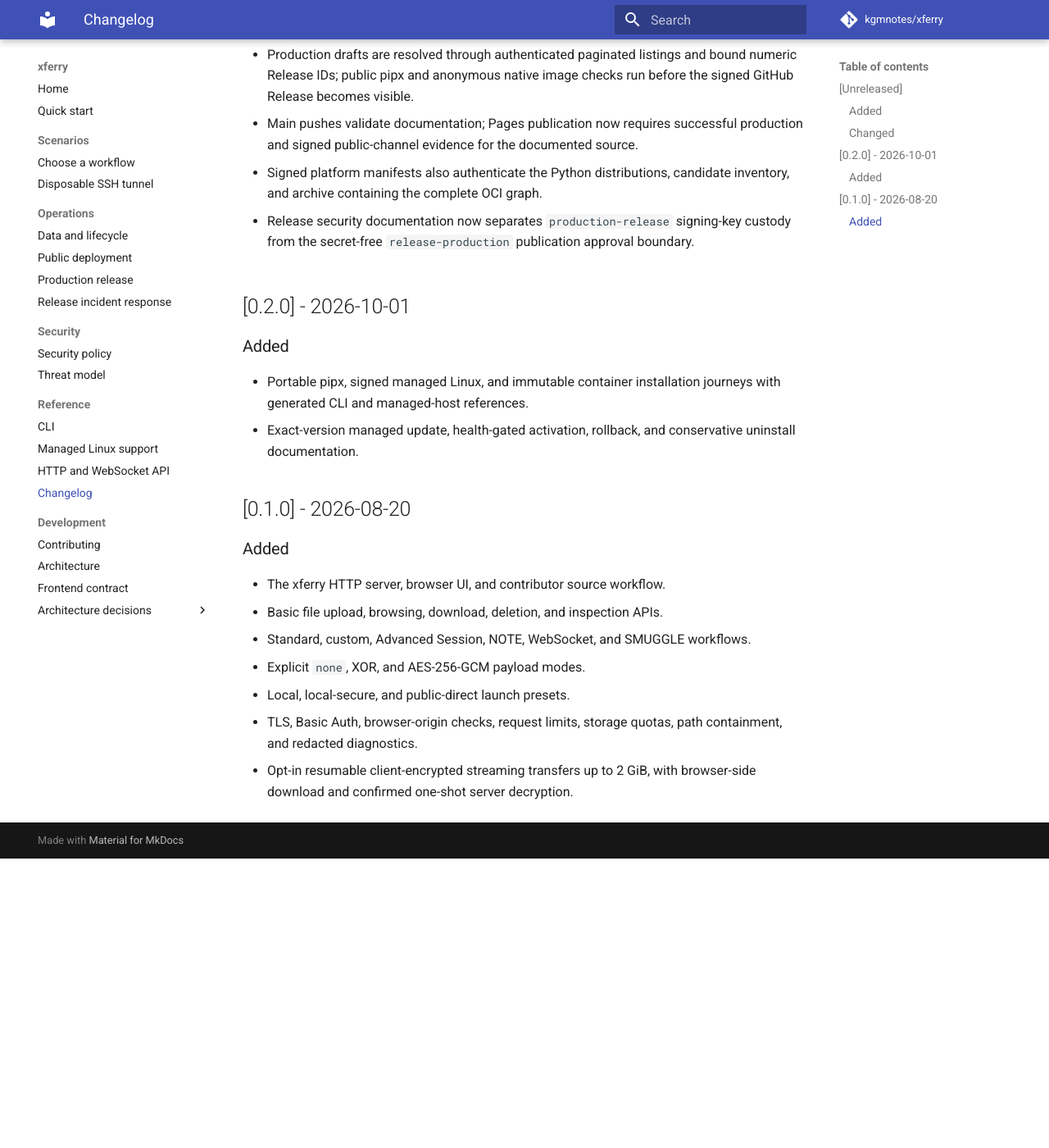
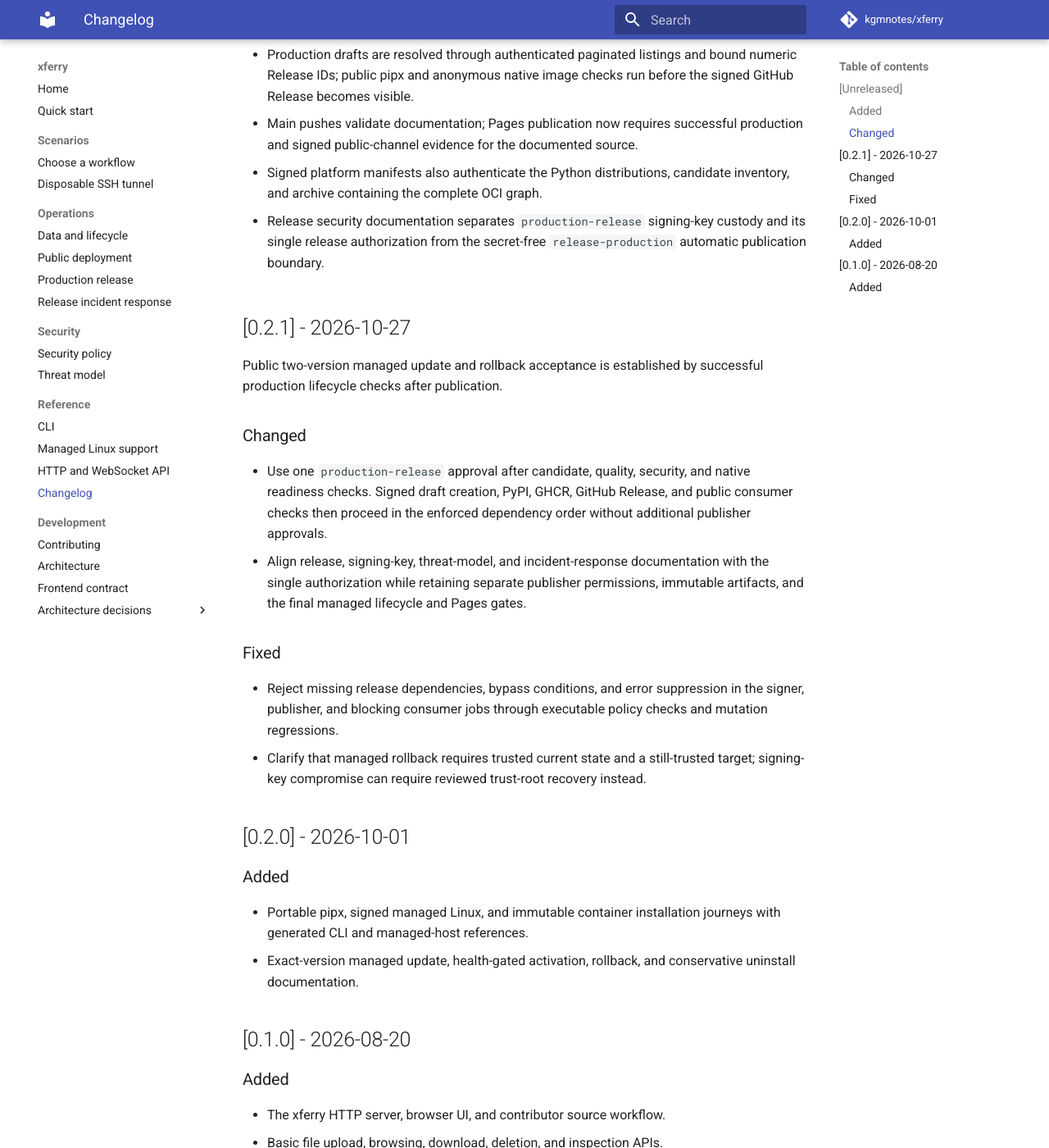
Before and after one commit to kgmnotes/xferry, an MkDocs documentation site: the page built from docs/changelog.md, in a window 1280 px wide and 1400 px high, scrolled down 477 px. Shown: the whole window at 82% size. Built offline with MkDocs 1.6.1 and Material for MkDocs 9.7.7, drawn with Linux system fonts in a browser that asks for light colours; comment, search, counter and statistics services are not loaded; before the commit the page ends 1524 px from its top, so only the background shows below that.

Commit message:
Prepare v0.2.1 for public update and rollback acceptance (#67)
* Prepare v0.2.1 for public update and rollback acceptance

* Derive current-version contract tests from source authority

* Use declared source version in handler PING contract

---------

Co-authored-by: kgmnotes <316200733+kgmnotes@users.noreply.github.com>

````diff
--- a/docs/api.md
+++ b/docs/api.md
@@ -532,7 +532,7 @@ PING / HTTP/1.1
 ```json
 {
   "health": "ready",
-  "server": "XFerry/0.2.0",
+  "server": "XFerry/0.2.1",
   "timestamp": "2026-08-14T00:00:00+00:00",
   "supported_methods": ["GET", "HEAD", "POST", "PUT", "PATCH", "DELETE", "OPTIONS", "FETCH", "INFO", "PING", "NONE", "NOTE", "SMUGGLE"],
   "method_groups": {
--- a/docs/changelog.md
+++ b/docs/changelog.md
@@ -24,9 +24,32 @@ This project follows [Keep a Changelog](https://keepachangelog.com/en/1.1.0/).
 - Signed platform manifests also authenticate the Python distributions,
   candidate inventory, and archive containing the complete OCI graph.
 
-- Release security documentation now separates `production-release` signing-key
-  custody from the secret-free `release-production` publication approval
-  boundary.
+- Release security documentation separates `production-release` signing-key
+  custody and its single release authorization from the secret-free
+  `release-production` automatic publication boundary.
+
+## [0.2.1] - 2026-10-27
+
+Public two-version managed update and rollback acceptance is established by
+successful production lifecycle checks after publication.
+
+### Changed
+
+- Use one `production-release` approval after candidate, quality, security, and
+  native readiness checks. Signed draft creation, PyPI, GHCR, GitHub Release,
+  and public consumer checks then proceed in the enforced dependency order
+  without additional publisher approvals.
+- Align release, signing-key, threat-model, and incident-response documentation
+  with the single authorization while retaining separate publisher permissions,
+  immutable artifacts, and the final managed lifecycle and Pages gates.
+
+### Fixed
+
+- Reject missing release dependencies, bypass conditions, and error suppression
+  in the signer, publisher, and blocking consumer jobs through executable policy
+  checks and mutation regressions.
+- Clarify that managed rollback requires trusted current state and a still-trusted
+  target; signing-key compromise can require reviewed trust-root recovery instead.
 
 ## [0.2.0] - 2026-10-01
 
--- a/docs/cli-reference.md
+++ b/docs/cli-reference.md
@@ -269,7 +269,7 @@ options:
   --dry-run     Verify signed metadata and report the apply plan without host mutation.
   --json
 
-Example: sudo xferry update --to 0.2.0
+Example: sudo xferry update --to 0.2.1
 ```
 
 ## `xferry rollback --help`
````
Also changed, not shown: API.md (+1 -1 lines), CHANGELOG.md (+26 -3 lines), README.md (+6 -4 lines), docs/incident-response.md (+16 -2 lines), docs/quick-start.md (+5 -4 lines), 10 other files.
